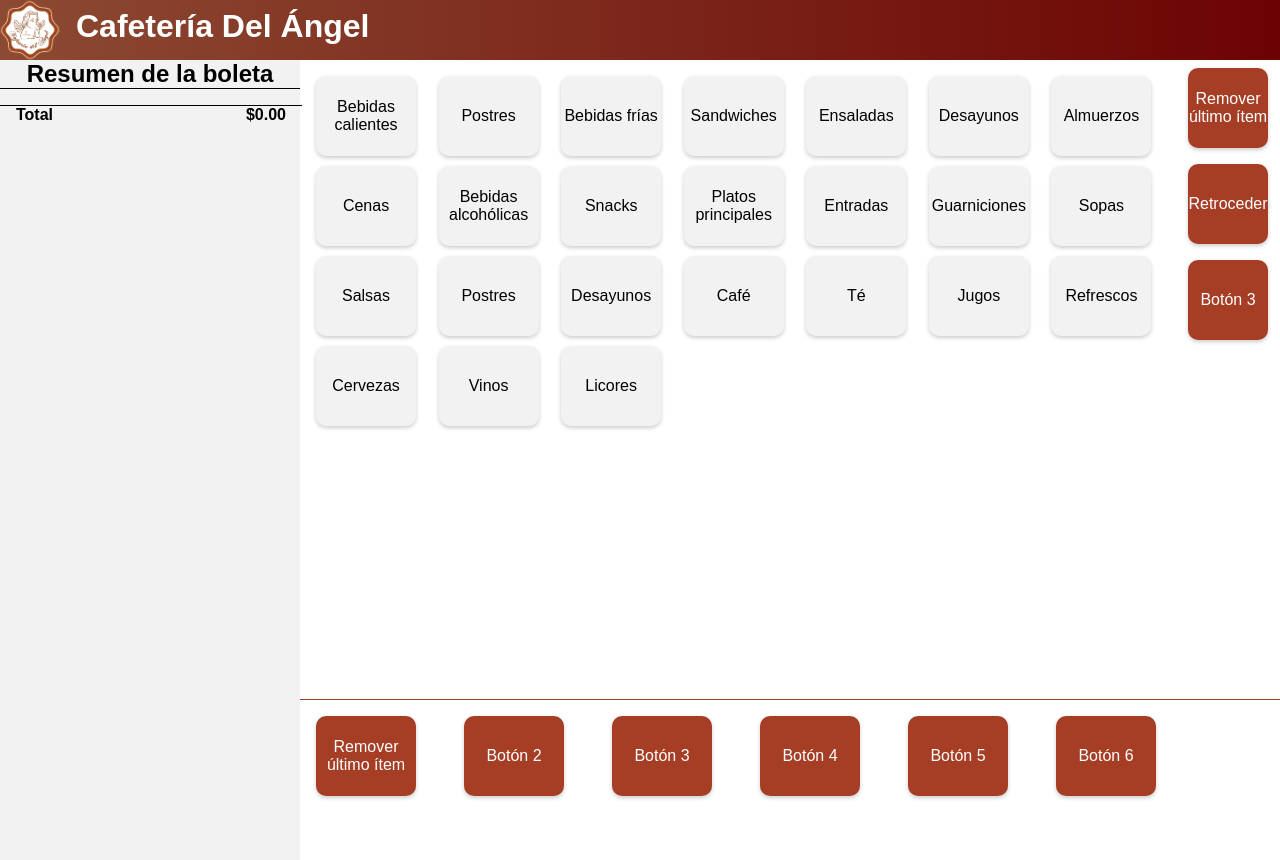
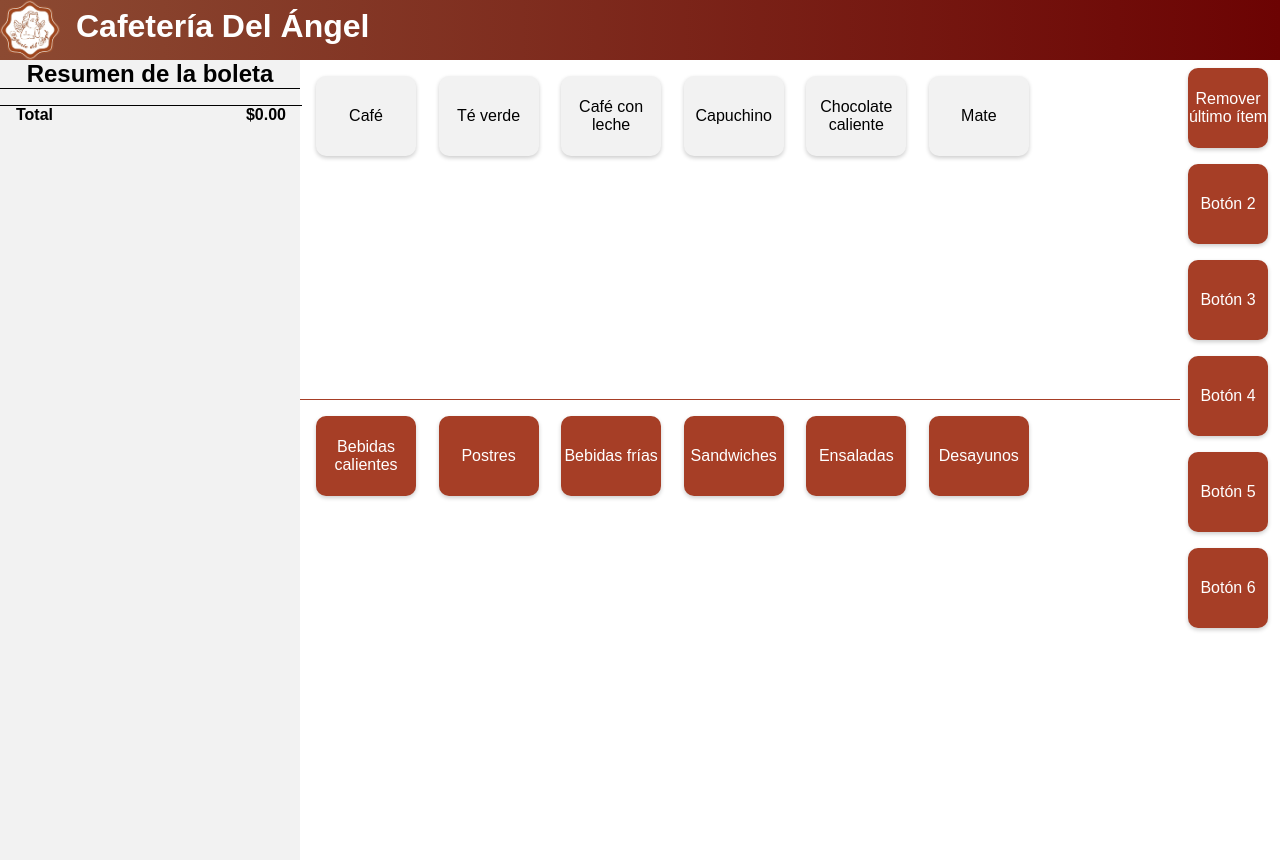
Before and after one commit to Chucaflu11/POS-Cafeteria, a React (Vite) app: page / in a window 1280 px wide. Built offline with nearby package versions, Linux system fonts and the light colour scheme; a web font is replaced by a local one.

Commit message:
Removed 'Retroceder' as it not neccessary. Now the footer will handle the categories. Deprecated MenuOptions

```diff
--- a/src/components/App.jsx
+++ b/src/components/App.jsx
@@ -9,8 +9,6 @@ import ComplementSidebar from './ComplementSidebar';
 import '../styles/App.css'
 
 function App() {
-  const [selectedCategory, setSelectedCategory] = useState(null);
-  const [cart, setCart] = useState([]);
 
   const categories = [
     {
@@ -79,98 +77,10 @@ function App() {
         { id: 36, name: 'Batido de proteínas', price: 5.5 }
       ],
     },
-    {
-      name: 'Almuerzos',
-      products: [
-      ],
-    },
-    {
-      name: 'Cenas',
-      products: [
-      ],
-    },
-    {
-      name: 'Bebidas alcohólicas',
-      products: [
-      ],
-    },
-    {
-      name: 'Snacks',
-      products: [
-      ],
-    },
-    {
-      name: 'Platos principales',
-      products: [
-      ],
-    },
-    {
-      name: 'Entradas',
-      products: [
-      ],
-    },
-    {
-      name: 'Guarniciones',
-      products: [
-      ],
-    },
-    {
-      name: 'Sopas',
-      products: [
-      ],
-    },
-    {
-      name: 'Salsas',
-      products: [
-      ],
-    },
-    {
-      name: 'Postres',
-      products: [
-      ],
-    },
-    {
-      name: 'Desayunos',
-      products: [
-      ],
-    },
-    {
-      name: 'Café',
-      products: [
-      ],
-    },
-    {
-      name: 'Té',
-      products: [
-      ],
-    },
-    {
-      name: 'Jugos',
-      products: [
-      ],
-    },
-    {
-      name: 'Refrescos',
-      products: [
-      ],
-    },
-    {
-      name: 'Cervezas',
-      products: [
-      ],
-    },
-    {
-      name: 'Vinos',
-      products: [
-      ],
-    },
-    {
-      name: 'Licores',
-      products: [
-      ],
-    },
 ];
 
+  const [selectedCategory, setSelectedCategory] = useState(categories[0]);
+  const [cart, setCart] = useState([]);
 
   return (
     <div className="app">
@@ -180,21 +90,14 @@ function App() {
           <Sidebar cart={cart} />
           <div className="content-right">
           <div className="main-buttons">
-              {selectedCategory ? (
               <CategoryProducts
                 category={selectedCategory}
                 cart={cart}
                 setCart={setCart}
               />
-              ) : (
-                <MenuOptions
-                  setSelectedCategory={setSelectedCategory}
-                  categories={categories}
-                />
-              )}
             </div>
               <ComplementSidebar cart={cart} setCart={setCart} setSelectedCategory={setSelectedCategory} />
-            <Footer cart={cart} setCart={setCart} />
+            <Footer categories={categories} setSelectedCategory={setSelectedCategory} />
           </div>
         </div>
       </div>
--- a/src/components/CategoryProducts.jsx
+++ b/src/components/CategoryProducts.jsx
@@ -13,7 +13,6 @@ function CategoryProducts({ category, cart, setCart }) {
 
       const calculatedColumnCount = Math.max(
         Math.floor(containerWidth / columnWidth),
-        category.products.length,
         minColumnCount
       );
 
--- a/src/components/ComplementSidebar.jsx
+++ b/src/components/ComplementSidebar.jsx
@@ -1,23 +1,22 @@
 import React from 'react';
 import '../styles/ComplementSidebar.css';
 
-function ComplementSidebar({ cart, setCart, setSelectedCategory }) {
+function ComplementSidebar({ cart, setCart }) {
   const removeLastItem = () => {
     const newCart = [...cart];
     newCart.pop();
     setCart(newCart);
   };
 
-  const goBackToCategories = () => {
-    setSelectedCategory(null);
-  };
-
   return (
     <div className="ComplementSidebar">
       <div className="button-container">
         <button onClick={removeLastItem}>Remover último ítem</button>
-        <button onClick={goBackToCategories}> Retroceder </button>
+        <button>Botón 2</button>
         <button>Botón 3</button>
+        <button>Botón 4</button>
+        <button>Botón 5</button>
+        <button>Botón 6</button>
       </div>
     </div>
   );
--- a/src/components/Footer.jsx
+++ b/src/components/Footer.jsx
@@ -1,22 +1,39 @@
-import React from 'react';
+import React, { useEffect, useRef, useState } from 'react';
 import '../styles/Footer.css';
 
-function Footer({ cart, setCart }) {
-  const removeLastItem = () => {
-    const newCart = [...cart];
-    newCart.pop();
-    setCart(newCart);
-  };
+function Footer({ setSelectedCategory, categories }) {
+  const [gridColumnCount, setGridColumnCount] = useState(1);
+  const footerRef = useRef(null);
+
+  useEffect(() => {
+    const calculateColumns = () => {
+      const containerWidth = footerRef.current.clientWidth;
+      const columnWidth = 120; // Width of each button
+      const minColumnCount = 1; // Minimum number of columns
+
+      const calculatedColumnCount = Math.max(
+        Math.floor(containerWidth / columnWidth),
+        minColumnCount
+      );
+
+      setGridColumnCount(calculatedColumnCount);
+    };
+
+    calculateColumns();
+    window.addEventListener('resize', calculateColumns);
+    return () => {
+      window.removeEventListener('resize', calculateColumns);
+    };
+  }, []);
 
   return (
-    <footer className="footer">
-      <div className="button-container">
-        <button onClick={removeLastItem}>Remover último ítem</button>
-        <button>Botón 2</button>
-        <button>Botón 3</button>
-        <button>Botón 4</button>
-        <button>Botón 5</button>
-        <button>Botón 6</button>
+    <footer className="footer" ref={footerRef}>
+      <div className="footer-button-container" style={{ gridTemplateColumns: `repeat(${gridColumnCount}, 1fr)` }}>
+        {categories.map((category, index) => (
+          <button key={index} onClick={() => setSelectedCategory(category)}>
+            {category.name}
+          </button>
+        ))}
       </div>
     </footer>
   );
--- a/src/styles/CategoryProducts.css
+++ b/src/styles/CategoryProducts.css
@@ -1,12 +1,13 @@
 .category-products {
     overflow-y: auto;
     padding: 1rem;
+    flex-grow: 1;
   }
 
   .category-products-list {
     width: 100%;
     display: grid;
-    grid-gap: 20px;
+    grid-gap: 10px;
     list-style: none;
   }
 
--- a/src/styles/ComplementSidebar.css
+++ b/src/styles/ComplementSidebar.css
@@ -1,9 +1,11 @@
 .ComplementSidebar {
+    background: white;
     position: fixed;
     right: 0;
     width: 100px;
     height: 100%;
     clear: both;
+    z-index: 10;
   }
 
 .ComplementSidebar .button-container {
--- a/src/styles/Footer.css
+++ b/src/styles/Footer.css
@@ -1,36 +1,32 @@
 .footer {
-    position: fixed;
+    position: sticky;
     width: 100%;
-    height: 100px;
+    height: 400px;
     bottom: 0;
-    border-top: 1px solid #A63E26;
+    border-top: 1px solid #a63e26;
     background-color: white;
-    flex-grow: 1;
   }
 
-.footer .button-container {
+  .footer-button-container {
     display: grid;
-    grid-template-columns: repeat(6, 1fr);
-    gap: 3em;
-    width: 30%;
+    grid-gap: 10px;
+    list-style: none;
     padding: 1rem;
-    min-height: 50px;
-    flex-grow: 1;
-}
+  }
 
-.footer button {
+  .footer-button-container button {
     color: white;
     background-color: #A63E26;
     border: none;
     font-size: 1rem;
     text-align: center;
-    min-height: 80px;
-    min-width: 100px;
+    height: 80px;
+    width: 100px;
     border-radius: 10px;
     cursor: pointer;
     box-shadow: 0 2px 4px rgba(0, 0, 0, 0.2);
-}
+  }
 
-.footer button:hover {
+  .footer-button-container button:hover {
     background-color: #c06955;
-}
+  }
--- a/src/styles/Header.css
+++ b/src/styles/Header.css
@@ -1,4 +1,5 @@
 .header {
+
     display: flex;
     width: 100%;
     height: 60px;
```
Lines whose indentation alone changed are shown as unchanged.
